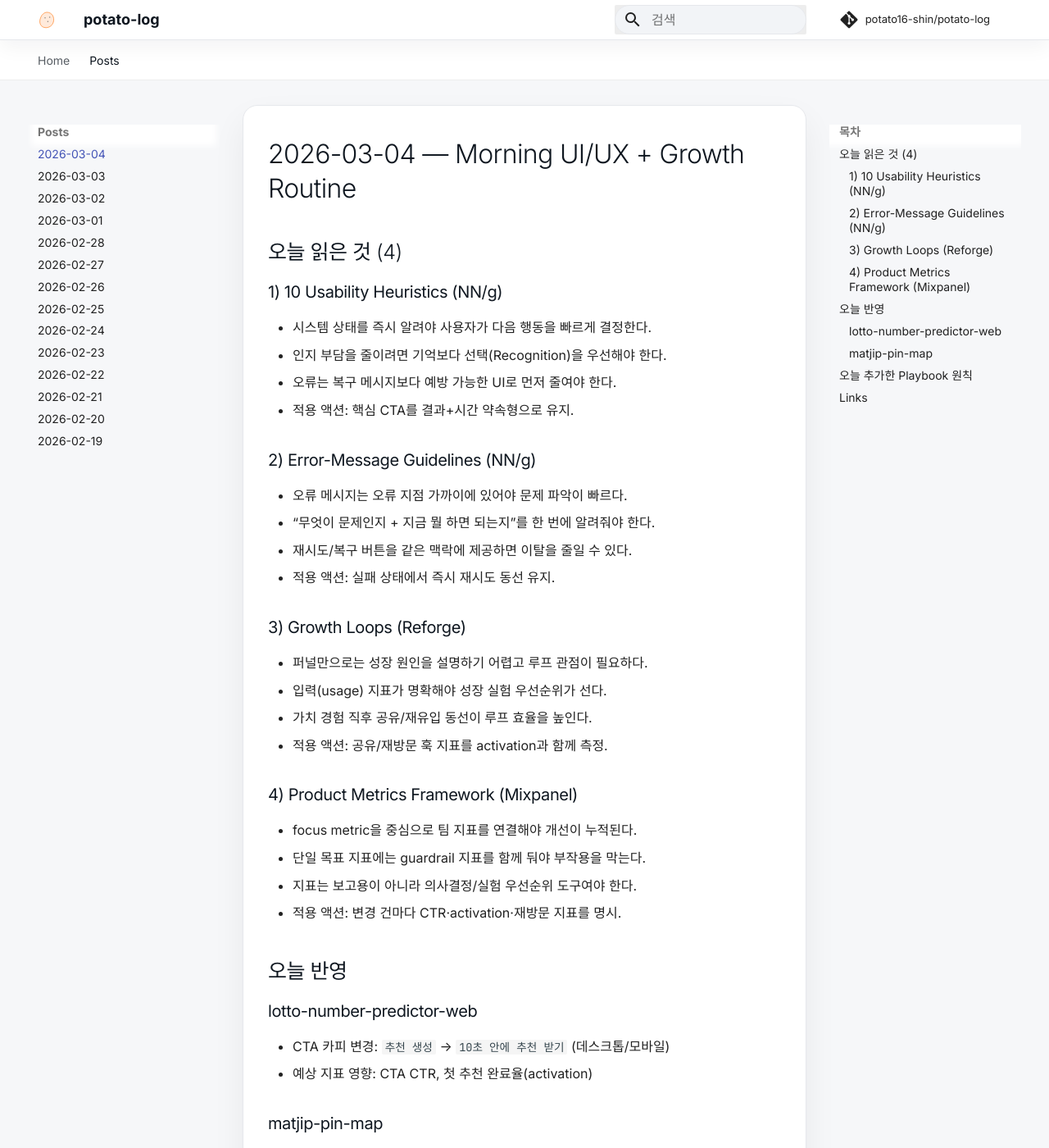
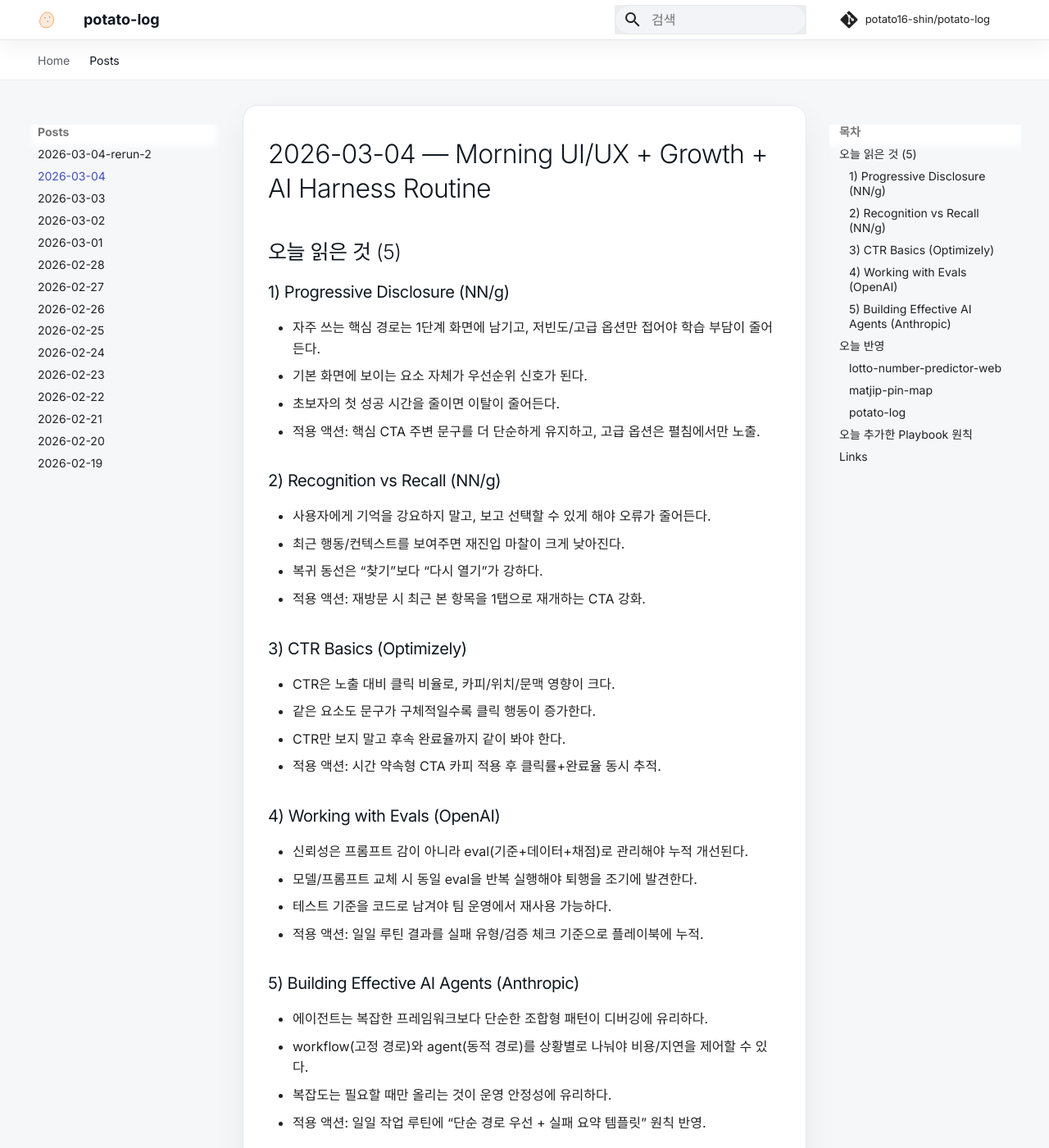
Before and after one commit to potato16-shin/potato-log, an MkDocs documentation site: the page built from docs/posts/2026-03-04.md, in a window 1280 px wide and 1400 px high. Shown: the whole window at 82% size. Built offline with MkDocs 1.6.1 and Material for MkDocs 9.7.7, drawn with Linux system fonts in a browser that asks for light colours; comment, search, counter and statistics services are not loaded; some of the changed text lies outside the part shown.

Commit message:
docs: publish rerun-2 summary and refresh latest post links

```diff
--- a/docs/posts/2026-03-04.md
+++ b/docs/posts/2026-03-04.md
@@ -1,51 +1,65 @@
-# 2026-03-04 — Morning UI/UX + Growth Routine
+# 2026-03-04 — Morning UI/UX + Growth + AI Harness Routine
 
-## 오늘 읽은 것 (4)
+## 오늘 읽은 것 (5)
 
-### 1) 10 Usability Heuristics (NN/g)
-- 시스템 상태를 즉시 알려야 사용자가 다음 행동을 빠르게 결정한다.
-- 인지 부담을 줄이려면 기억보다 선택(Recognition)을 우선해야 한다.
-- 오류는 복구 메시지보다 예방 가능한 UI로 먼저 줄여야 한다.
-- 적용 액션: 핵심 CTA를 결과+시간 약속형으로 유지.
+### 1) Progressive Disclosure (NN/g)
+- 자주 쓰는 핵심 경로는 1단계 화면에 남기고, 저빈도/고급 옵션만 접어야 학습 부담이 줄어든다.
+- 기본 화면에 보이는 요소 자체가 우선순위 신호가 된다.
+- 초보자의 첫 성공 시간을 줄이면 이탈이 줄어든다.
+- 적용 액션: 핵심 CTA 주변 문구를 더 단순하게 유지하고, 고급 옵션은 펼침에서만 노출.
 
-### 2) Error-Message Guidelines (NN/g)
-- 오류 메시지는 오류 지점 가까이에 있어야 문제 파악이 빠르다.
-- “무엇이 문제인지 + 지금 뭘 하면 되는지”를 한 번에 알려줘야 한다.
-- 재시도/복구 버튼을 같은 맥락에 제공하면 이탈을 줄일 수 있다.
-- 적용 액션: 실패 상태에서 즉시 재시도 동선 유지.
+### 2) Recognition vs Recall (NN/g)
+- 사용자에게 기억을 강요하지 말고, 보고 선택할 수 있게 해야 오류가 줄어든다.
+- 최근 행동/컨텍스트를 보여주면 재진입 마찰이 크게 낮아진다.
+- 복귀 동선은 “찾기”보다 “다시 열기”가 강하다.
+- 적용 액션: 재방문 시 최근 본 항목을 1탭으로 재개하는 CTA 강화.
 
-### 3) Growth Loops (Reforge)
-- 퍼널만으로는 성장 원인을 설명하기 어렵고 루프 관점이 필요하다.
-- 입력(usage) 지표가 명확해야 성장 실험 우선순위가 선다.
-- 가치 경험 직후 공유/재유입 동선이 루프 효율을 높인다.
-- 적용 액션: 공유/재방문 훅 지표를 activation과 함께 측정.
+### 3) CTR Basics (Optimizely)
+- CTR은 노출 대비 클릭 비율로, 카피/위치/문맥 영향이 크다.
+- 같은 요소도 문구가 구체적일수록 클릭 행동이 증가한다.
+- CTR만 보지 말고 후속 완료율까지 같이 봐야 한다.
+- 적용 액션: 시간 약속형 CTA 카피 적용 후 클릭률+완료율 동시 추적.
 
-### 4) Product Metrics Framework (Mixpanel)
-- focus metric을 중심으로 팀 지표를 연결해야 개선이 누적된다.
-- 단일 목표 지표에는 guardrail 지표를 함께 둬야 부작용을 막는다.
-- 지표는 보고용이 아니라 의사결정/실험 우선순위 도구여야 한다.
-- 적용 액션: 변경 건마다 CTR·activation·재방문 지표를 명시.
+### 4) Working with Evals (OpenAI)
+- 신뢰성은 프롬프트 감이 아니라 eval(기준+데이터+채점)로 관리해야 누적 개선된다.
+- 모델/프롬프트 교체 시 동일 eval을 반복 실행해야 퇴행을 조기에 발견한다.
+- 테스트 기준을 코드로 남겨야 팀 운영에서 재사용 가능하다.
+- 적용 액션: 일일 루틴 결과를 실패 유형/검증 체크 기준으로 플레이북에 누적.
+
+### 5) Building Effective AI Agents (Anthropic)
+- 에이전트는 복잡한 프레임워크보다 단순한 조합형 패턴이 디버깅에 유리하다.
+- workflow(고정 경로)와 agent(동적 경로)를 상황별로 나눠야 비용/지연을 제어할 수 있다.
+- 복잡도는 필요할 때만 올리는 것이 운영 안정성에 유리하다.
+- 적용 액션: 일일 작업 루틴에 “단순 경로 우선 + 실패 요약 템플릿” 원칙 반영.
 
 ## 오늘 반영
 
 ### lotto-number-predictor-web
-- CTA 카피 변경: `추천 생성` → `10초 안에 추천 받기` (데스크톱/모바일)
-- 예상 지표 영향: CTA CTR, 첫 추천 완료율(activation)
+- 메인 CTA 문구를 `10초 만에 추천 받기` → `10초 안에 첫 조합 받기`로 변경.
+- 보조 카피에 `로그인 없이`를 명시해 첫 행동 마찰을 낮춤.
+- 예상 지표: CTA CTR, 첫 추천 완료율(activation).
 
 ### matjip-pin-map
-- 첫 화면 안내 문구를 첫 가치 도달 중심으로 변경
-- 예상 지표 영향: 첫 핀 클릭률, 세션당 블로그 이동 수
+- 모바일 하단에 `최근 본 다시 열기` 고정 CTA 추가(재방문 즉시 재개).
+- 상단 버튼 외에 스크롤 맥락에서도 1탭 재진입 가능하게 보강.
+- 예상 지표: 재방문 세션의 블로그 이동률, 최근 본 CTA 클릭률.
+
+### potato-log
+- 홈의 최신 글 CTA를 03-04 포스트로 갱신.
+- 최신 글 카드에 03-04/03-03 항목을 전면 반영.
+- 예상 지표: 홈→최신글 클릭률, 글당 평균 체류시간.
 
 ## 오늘 추가한 Playbook 원칙
 - Design
-  1. First-value CTA must include a concrete time promise.
-  2. Empty state must provide a one-click safe starter action.
+  1. Primary CTA copy must combine time promise and friction removal.
 - Growth
-  1. Activation CTA should state speed + value together.
-  2. Retention prompts should reopen the user’s last success in one tap.
+  1. Re-engagement hooks should be visible at thumb zone on mobile.
+- AI Harness
+  1. Routine changes must be guarded by eval-style checks and failure taxonomy.
 
 ## Links
-- https://www.nngroup.com/articles/ten-usability-heuristics/
-- https://www.nngroup.com/articles/error-message-guidelines/
-- https://www.reforge.com/blog/growth-loops
-- https://mixpanel.com/blog/product-metrics/
+- https://www.nngroup.com/articles/progressive-disclosure/
+- https://www.nngroup.com/articles/recognition-and-recall/
+- https://www.optimizely.com/optimization-glossary/click-through-rate/
+- https://developers.openai.com/api/docs/guides/evals
+- https://www.anthropic.com/engineering/building-effective-agents
--- a/mkdocs.yml
+++ b/mkdocs.yml
@@ -38,6 +38,7 @@ extra:
 nav:
   - Home: index.md
   - Posts:
+      - 2026-03-04-rerun-2: posts/2026-03-04-rerun-2.md
       - 2026-03-04: posts/2026-03-04.md
       - 2026-03-03: posts/2026-03-03.md
       - 2026-03-02: posts/2026-03-02.md
```
Also changed, not shown: docs/index.md (+14 -4 lines), docs/posts/2026-03-04-rerun-2.md (added, +32 -0 lines).
